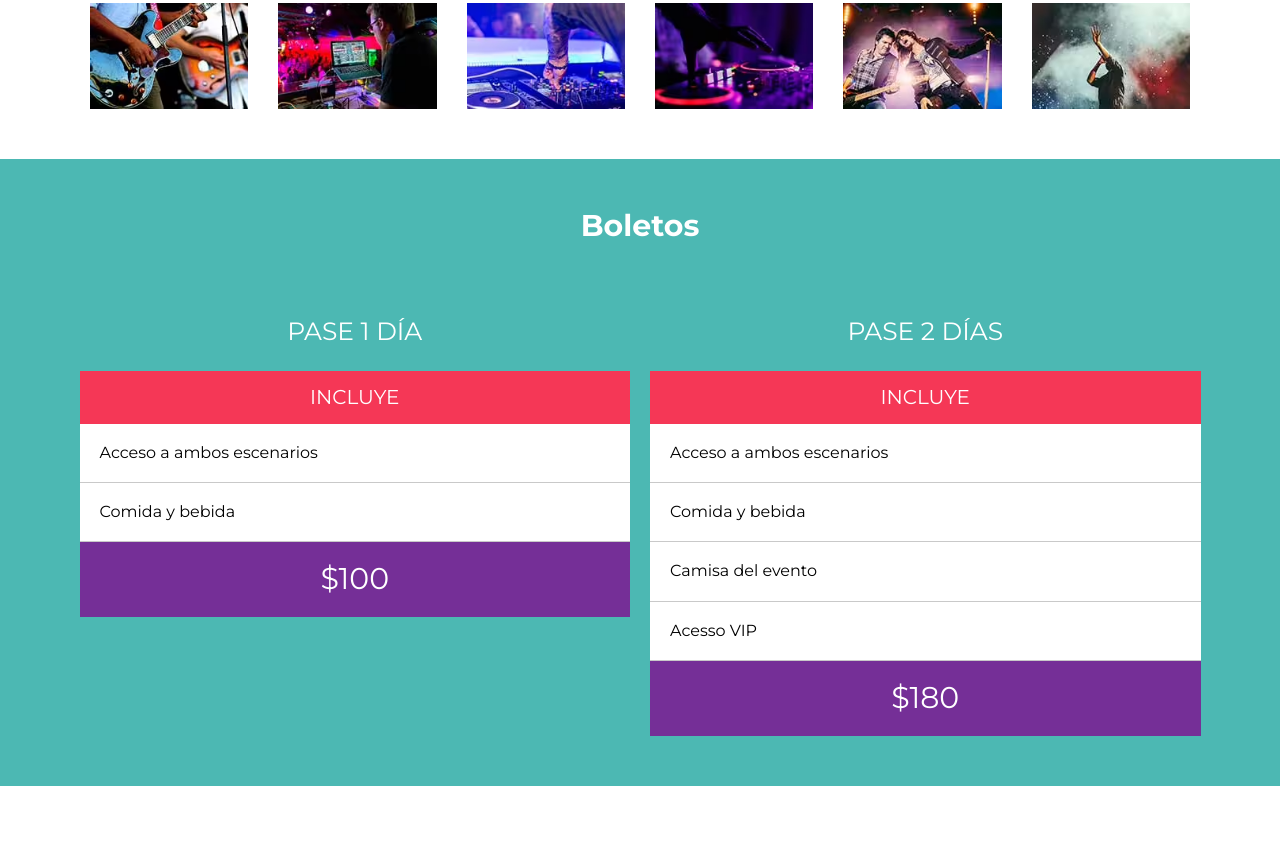
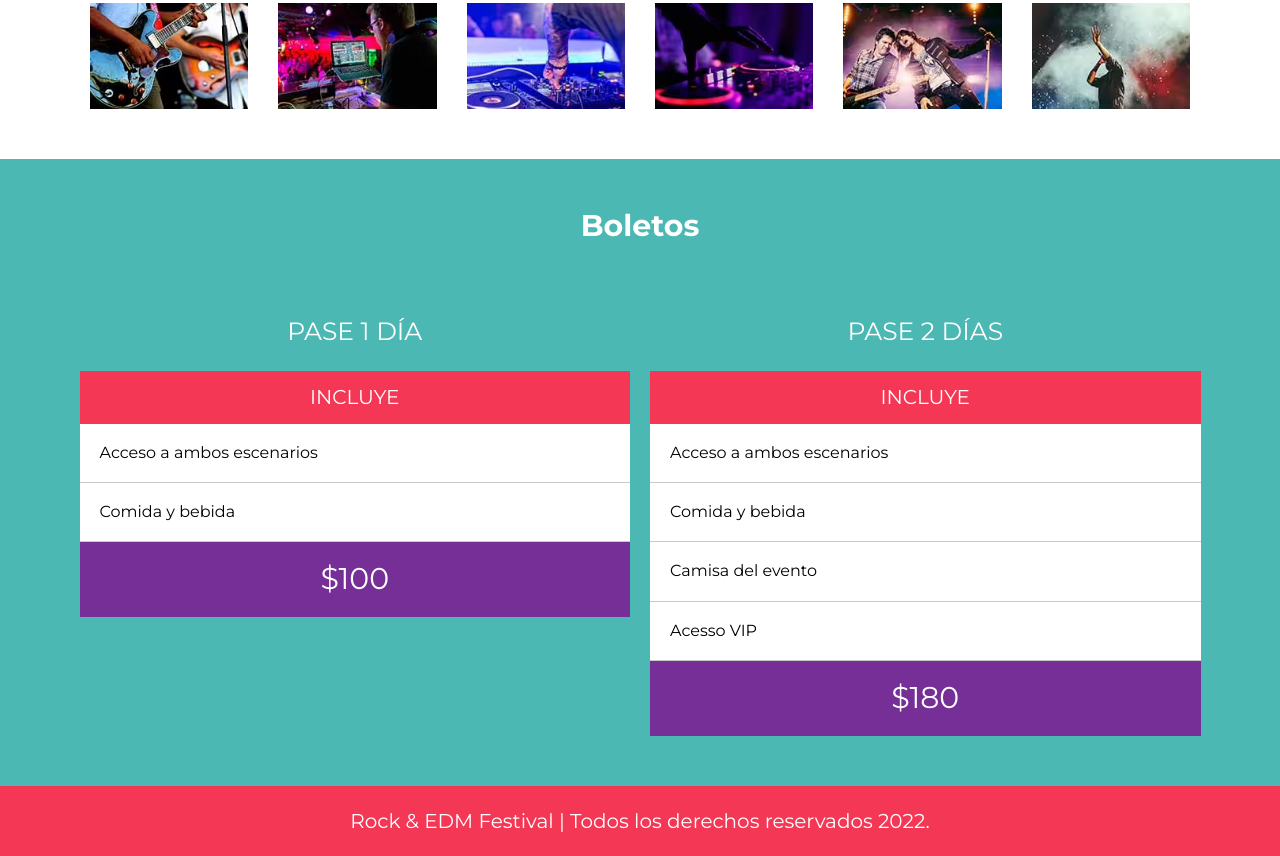
Before and after one commit to nicolasquinn/cuarto-proyecto-web_udemy, a website: page index.html in a window 1280 px wide. Shown: the part 3111-3967 px from the top of the page. Before the commit the page ends 3897 px from the top, so only its background shows below. Drawn offline with Linux system fonts and the light colour scheme.

Commit message:
202 - Creando el footer

```diff
--- a/index.html
+++ b/index.html
@@ -198,6 +198,10 @@
         </div> <!-- .contenido-boletos -->
     </section>
 
+    <footer class="footer">
+        <p>Rock & EDM Festival | Todos los derechos reservados 2022.</p>
+    </footer>
+
     <script src="build/js/app.js"></script>
 </body>
 
--- /dev/null
+++ b/src/scss/layout/_footer.scss
@@ -0,0 +1,12 @@
+@use 'base/variables' as v;
+@use 'base/mixins' as m;
+
+.footer {
+    background-color: v.$rosa;
+    padding: 2rem;
+    p {
+        text-align: center;
+        margin: 0;
+        color: v.$blanco;
+    }
+}
--- a/src/scss/layout/_index.scss
+++ b/src/scss/layout/_index.scss
@@ -4,3 +4,4 @@
 @forward 'lineup';
 @forward 'galeria';
 @forward 'boletos';
+@forward 'footer';
```
Also changed, not shown: build/css/app.css.
